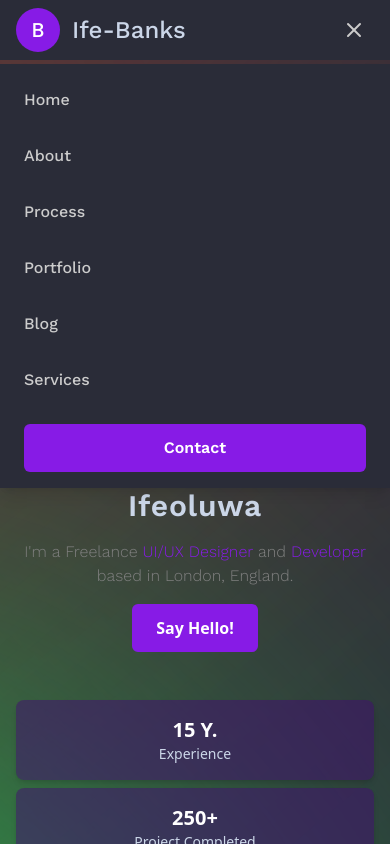
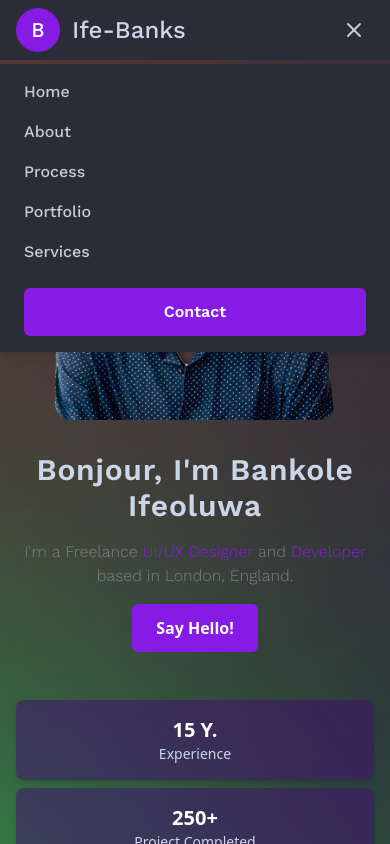
Before and after one commit to Ife-Banks/Portfolio-Trial, a React (Vite) app: page / in a window 390 px wide. Both pictures are taken after a click on the button "Open menu". Shown: the top 844 px of the page. Built offline with nearby package versions, Linux system fonts and the light colour scheme.

Commit message:
Smooth scrolling added

```diff
--- a/package.json
+++ b/package.json
@@ -19,6 +19,7 @@
     "react": "^19.1.0",
     "react-dom": "^19.1.0",
     "react-icons": "^5.5.0",
+    "react-scroll": "^1.9.3",
     "react-slick": "^0.31.0",
     "tailwindcss": "^4.1.11",
     "typewriter-effect": "^2.22.0"
--- a/src/components/Navbar.jsx
+++ b/src/components/Navbar.jsx
@@ -1,6 +1,7 @@
 import { useState } from 'react';
 import { motion, AnimatePresence } from 'framer-motion';
 import { FiMenu, FiX } from 'react-icons/fi';
+import {Link} from 'react-scroll';
 
 const Navigate = () => {
   const [isMenuOpen, setIsMenuOpen] = useState(false);
@@ -63,15 +64,16 @@ const Navigate = () => {
         transition={{ delay: 0.3 }}
       >
       {[
-  { name: 'Home', path: '/' },
-  { name: 'About', id: '#about' },
-  { name: 'Process', id: '#work' },
-  { name: 'Portfolio', id: '#portfolio' },
-  { name: 'Services', id: '#have-project' }
+  { name: 'Home', path: 'hero' },
+  { name: 'About', id: 'about' },
+  { name: 'Process', id: 'work' },
+  { name: 'Portfolio', id: 'portfolio' },
+  { name: 'Services', id: 'have-project' }
 ].map((item) => (
-  <motion.a
+  <Link
     key={item.name}
-    href={item.path || item.id}
+    to={item.path || item.id}
+    smooth={true} duration={500}
     whileHover={{
       color: '#fff',
       scale: 1.05,
@@ -80,7 +82,7 @@ const Navigate = () => {
     className='cursor-pointer'
   >
     {item.name}
-  </motion.a>
+  </Link>
 ))}
         <motion.button
           whileHover={{
@@ -122,19 +124,25 @@ const Navigate = () => {
               initial="hidden"
               animate="visible"
             >
-              {['Home', 'About', 'Process', 'Portfolio', 'Blog', 'Services'].map((item) => (
-                <motion.li
-                  key={item}
-                  variants={itemVariants}
+               {[
+                { name: 'Home', path: '/' },
+                { name: 'About', id: '#about' },
+                { name: 'Process', id: '#work' },
+                { name: 'Portfolio', id: '#portfolio' },
+                { name: 'Services', id: '#have-project' }
+              ].map((item) => (
+                <motion.a
+                  key={item.name}
+                  href={item.path || item.id}
                   whileHover={{
                     color: '#fff',
-                    x: 5,
+                    scale: 1.05,
                     transition: { duration: 0.2 }
                   }}
-                  className='cursor-pointer py-2'
+                  className='cursor-pointer'
                 >
-                  {item}
-                </motion.li>
+                  {item.name}
+                </motion.a>
               ))}
               <motion.button
                 variants={itemVariants}
```
Also changed, not shown: 1 other file (tests, documents, lock files or other folders).
